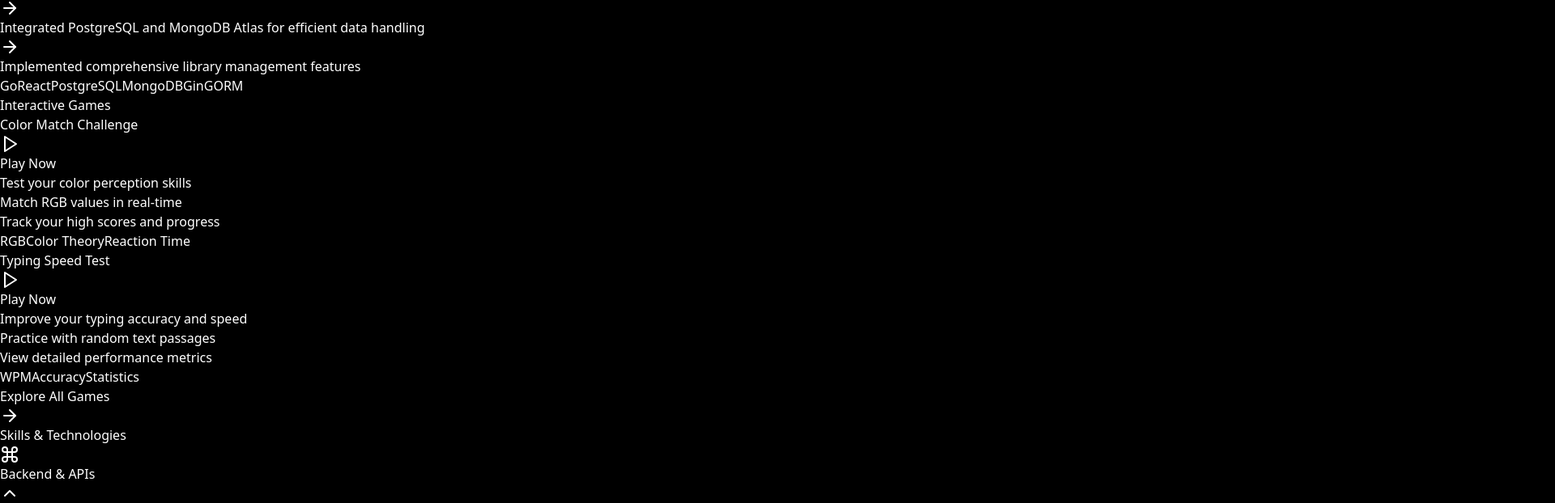
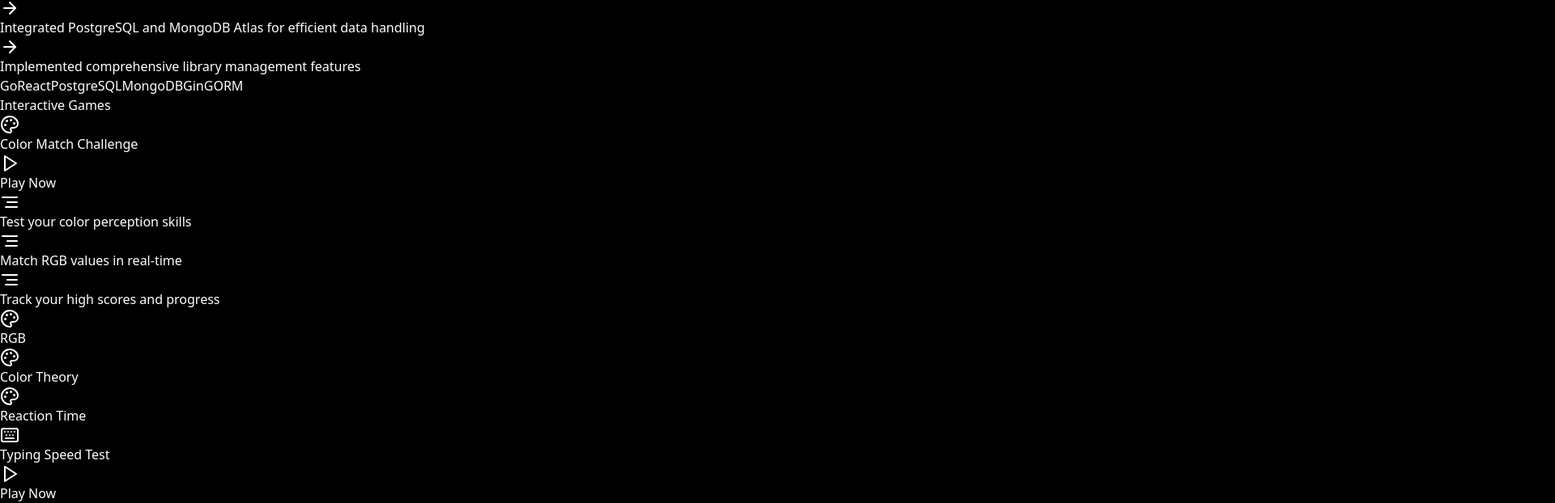
Before and after one commit to ayushdama11/portfolio, a React (Vite) app: page / in a window 1280 px wide. Shown: the part 1955-2577 px from the top of the page at 81% size, 1920 px wide, since content can reach past the window. Built offline with nearby package versions, Linux system fonts and the light colour scheme.

Commit message:
Refactor GamesShowcase component to enhance icon usage, improve layout, and optimize text presentation for better user experience

```diff
--- a/src/components/home/GamesShowcase.jsx
+++ b/src/components/home/GamesShowcase.jsx
@@ -1,10 +1,41 @@
 import { motion } from "framer-motion";
 import { useNavigate } from "react-router-dom";
-import { Play, ArrowRight } from "lucide-react";
+import {
+  Play,
+  ArrowRight,
+  Gamepad2,
+  Sparkles,
+  Palette,
+  Keyboard,
+  Joystick,
+  Dot,
+  DotSquareIcon,
+  Dock,
+  BoxIcon,
+  AlignRight,
+} from "lucide-react";
 import { games } from "../../constants/gamesData";
+
+// Define consistent icon sizes
+const ICON_SIZES = {
+  large: "w-6 h-6",    // Main feature icons
+  medium: "w-15 h-15",   // Secondary icons
+  small: "w-4 h-4"     // Decorative icons
+};
 
 export const GamesShowcase = () => {
   const navigate = useNavigate();
+
+  const getGameIcon = (index) => {
+    switch (index) {
+      case 0:
+        return <Palette className={`${ICON_SIZES.medium} text-indigo-400`} />;
+      case 1:
+        return <Keyboard className={`${ICON_SIZES.medium} text-indigo-400`} />;
+      default:
+        return <Gamepad2 className={`${ICON_SIZES.medium} text-indigo-400`} />;
+    }
+  };
 
   return (
     <section className="py-20 relative bg-black">
@@ -43,23 +74,27 @@ export const GamesShowcase = () => {
                             hover:shadow-[0_0_30px_-5px] hover:shadow-indigo-500/20"
               >
                 <div className="flex items-center justify-between mb-6">
+                  <div className="flex items-center gap-3">
+                    <div className="p-2.5 bg-indigo-500/10 rounded-lg">
+                      {getGameIcon(index)}
+                    </div>
                     <h3
                       className="text-xl font-bold text-white group-hover:text-indigo-400
                                transition-colors duration-300 flex items-center"
                     >
                       {game.title}
                     </h3>
+                  </div>
 
-                  {/* Action Buttons */}
                   <motion.button
                     onClick={() => navigate(game.path)}
                     whileHover={{ scale: 1.1 }}
                     whileTap={{ scale: 0.95 }}
-                    className="p-2 bg-indigo-500/10 border border-indigo-500/30 rounded-lg
+                    className="p-2.5 bg-indigo-500/10 border border-indigo-500/30 rounded-lg
                                text-indigo-400 hover:bg-indigo-500/20 hover:border-indigo-400
                                transition-all duration-300 group/play"
                   >
-                    <Play className="w-5 h-5" />
+                    <Play className={ICON_SIZES.medium} />
                     <motion.div
                       className="absolute -bottom-8 left-1/2 -translate-x-1/2 whitespace-nowrap
                                  bg-black/80 text-xs px-2 py-1 rounded opacity-0 group-hover/play:opacity-100
@@ -72,13 +107,15 @@ export const GamesShowcase = () => {
 
                 <div className="space-y-4 mb-6">
                   {game.description.map((desc, i) => (
-                    <motion.p
+                    <motion.div
                       key={i}
                       initial={{ opacity: 0, x: -20 }}
                       whileInView={{ opacity: 1, x: 0 }}
                       transition={{ delay: index * 0.1 + i * 0.1 }}
-                      className="text-gray-300 group-hover:text-gray-200 transition-colors duration-300"
+                      className="flex items-start gap-2.5"
                     >
+                      <AlignRight className={`${ICON_SIZES.small} text-indigo-400 mt-1 flex-shrink-0`} />
+                      <p className="text-gray-300 group-hover:text-gray-200 transition-colors duration-300">
                         {desc.split(" ").map((word, wordIndex) => {
                           if (
                             word.match(
@@ -110,7 +147,8 @@ export const GamesShowcase = () => {
                             return word + " ";
                           }
                         })}
-                    </motion.p>
+                      </p>
+                    </motion.div>
                   ))}
                 </div>
 
@@ -127,8 +165,13 @@ export const GamesShowcase = () => {
                       className="px-3 py-1 text-sm text-indigo-400 border border-indigo-500/30
                                rounded-full bg-indigo-500/10 hover:bg-indigo-500/20
                                transition-all duration-300 cursor-default
-                               hover:border-indigo-400"
+                               hover:border-indigo-400 flex items-center gap-1.5"
                     >
+                      {index === 0 ? (
+                        <Palette className={`${ICON_SIZES.small} text-indigo-400`} />
+                      ) : (
+                        <Keyboard className={`${ICON_SIZES.small} text-indigo-400`} />
+                      )}
                       {tech}
                     </motion.span>
                   ))}
@@ -156,7 +199,6 @@ export const GamesShowcase = () => {
                      inline-flex items-center gap-3 group"
           >
             <span className="font-medium">Explore All Games</span>
-
             <div className="relative">
               <motion.div
                 className="absolute inset-0 bg-indigo-500/20 rounded-full blur-md"
@@ -170,7 +212,7 @@ export const GamesShowcase = () => {
                   ease: "easeInOut",
                 }}
               />
-              <ArrowRight className="w-5 h-5 relative group-hover:translate-x-1 transition-transform duration-300" />
+              <ArrowRight className={`${ICON_SIZES.medium} relative group-hover:translate-x-1 transition-transform duration-300`} />
             </div>
           </motion.button>
         </motion.div>
```
Lines whose indentation alone changed are shown as unchanged.
